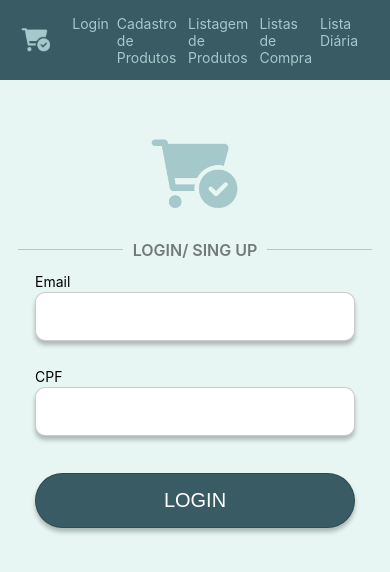
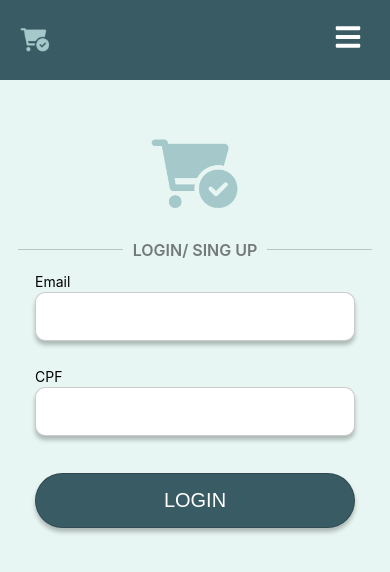
Before and after one commit to joanealves/hackathon, a React (Create React App) app: page / in a window 390 px wide. Shown: the top 572 px of the page. Built offline with nearby package versions, Linux system fonts and the light colour scheme.

Commit message:
Adjust NavBar

```diff
--- /dev/null
+++ b/src/components/navbar/Navbar.css
@@ -0,0 +1,78 @@
+.navbar {
+    background-color: #395b64;
+    height: 80px;
+    display: flex;
+    justify-content: space-between;
+    align-items: center;
+}
+
+.menu-bars {
+    margin-right: 2rem;
+    font-size: 2rem;
+    background: none;
+    color: white;
+}
+
+.nav-menu {
+    background-color: #395b64;
+    width: 280px;
+    height: 100vh;
+    display: flex;
+    justify-content: center;
+    position: fixed;
+    top: 0;
+    right: -100%;
+    transition: 850ms;
+}
+
+.nav-menu.active {
+    right: 0;
+    transition: 350ms;
+    background-color: #395b64;
+    color: #a5c9ca;
+}
+
+.nav-text {
+    display: flex;
+    justify-content: flex-end;
+    align-items: center;
+    padding: 8px 0px 8px 16px;
+    list-style: none;
+    height: 60px;
+}
+
+.nav-text a {
+    text-decoration: none;
+    color: #f5f5f5;
+    font-size: 18px;
+    width: 95%;
+    height: 100%;
+    display: flex;
+    justify-content: flex-end;
+    margin-right: 15px;
+    align-items: center;
+    padding: 0 16px;
+    border-radius: 4px;
+}
+
+.nav-text a:hover {
+    background-color: #e7f6f2;
+    color: #395b64;
+}
+
+.nav-menu-items {
+    width: 100%;
+}
+
+.navbar-toggle {
+    background-color: #395b64;
+    width: 100%;
+    height: 80px;
+    display: flex;
+    justify-content: flex-end;
+    align-items: center;
+}
+
+.span {
+    margin-right: 16px;
+}
--- a/src/components/navbar/Navbar.js
+++ b/src/components/navbar/Navbar.js
@@ -1,27 +1,83 @@
-// import { Link } from 'react-router-dom'
-import * as S from "./Navbar.styles"
+import React, { useState, useEffect } from "react";
+import * as FaIcons from "react-icons/fa";
+import * as AiIcons from "react-icons/ai";
+import "./Navbar.css";
+import * as S from "./Navbar.styles";
+
 // import Logo from "../../assets/marketit.png"
-import LogoCar from "../../assets/Logo sem fundo.png"
+import LogoCar from "../../assets/Logo sem fundo.png";
+import { Link } from "react-router-dom";
+import { NavbarData } from "./NavbarData";
 
 function Navbar() {
+    const [sidebar, setSidebar] = useState(false);
+
+    const showSidebar = () => setSidebar(!sidebar);
+
+    const [isDesktop, setDesktop] = useState(window.innerWidth > 1024);
+
+    const updateMedia = () => {
+        setDesktop(window.innerWidth > 1024);
+    };
+
+    useEffect(() => {
+        window.addEventListener("resize", updateMedia);
+        return () => window.removeEventListener("resize", updateMedia);
+    });
+
     return (
+        <>
+            {isDesktop ? (
+                <>
                     <S.HEADER>
                         <S.LogoContainer>
-                <S.LogoCar src={LogoCar} alt="Logo escrita Market.It">
-                </S.LogoCar>
+                            <S.LogoCar src={LogoCar} alt="Logo escrita Market.It"></S.LogoCar>
                             {/* <S.MarketLogo src={Logo} alt="Logo escrita Market.It">
                 </S.MarketLogo> */}
                         </S.LogoContainer>
                         <S.NavContainer>
-                <S.NavLink exact to="/">Login</S.NavLink>
-                <S.NavLink to="/cadastro">Cadastro de Produtos</S.NavLink>
-                <S.NavLink to="/listagem">Listagem de Produtos</S.NavLink>
-                <S.NavLink to="/listas-compras">Listas de Compra</S.NavLink>
-                <S.NavLink to="/lista-completa">Lista Diária</S.NavLink>
+                            <S.NavLink exact to="/">
+                                Login |
+                            </S.NavLink>
+                            <S.NavLink to="/cadastro">Cadastro de Produtos | </S.NavLink>
+                            <S.NavLink to="/listagem">Listagem de Produtos | </S.NavLink>
+                            <S.NavLink to="/listas-compras">Listas de Compra | </S.NavLink>
+                            <S.NavLink to="/lista-completa">Lista Diária </S.NavLink>
                         </S.NavContainer>
-
                     </S.HEADER>
-
-    )
+                </>
+            ) : (
+                <>
+                    <div className="navbarContainer">
+                        <div className="navbar">
+                            <S.LogoCar src={LogoCar} alt="Logo escrita Mark.It"></S.LogoCar>
+                            <Link to="#" className="menu-bars">
+                                <FaIcons.FaBars onClick={showSidebar} />
+                            </Link>
+                        </div>
+                        <nav className={sidebar ? "nav-menu active" : "nav-menu"}>
+                            <ul className="nav-menu-items" onClick={showSidebar}>
+                                <li className="navbar-toggle">
+                                    <Link to="#" className="menu-bars">
+                                        <AiIcons.AiOutlineClose />
+                                    </Link>
+                                </li>
+                                {NavbarData.map((item, index) => {
+                                    return (
+                                        <li key={index} className={item.cName}>
+                                            <Link to={item.path}>
+                                                <span className="span">{item.title}</span>
+                                                {item.icon}
+                                            </Link>
+                                        </li>
+                                    );
+                                })}
+                            </ul>
+                        </nav>
+                    </div>
+                </>
+            )}
+        </>
+    );
 }
-export default Navbar
+export default Navbar;
--- a/src/components/navbar/Navbar.styles.js
+++ b/src/components/navbar/Navbar.styles.js
@@ -11,6 +11,7 @@ export const HEADER = styled.header`
   flex-direction: row;
   justify-content: space-between;
 `;
+
 export const LogoContainer = styled.div`
   display: flex;
 `;
@@ -19,6 +20,7 @@ export const MarketLogo = styled.img`
 `;
 export const LogoCar = styled.img`
   height: 30px;
+  margin-left: 15px;
 `;
 
 export const NavContainer = styled.nav`
@@ -31,10 +33,9 @@ export const NavLink = styled(Link)`
   text-decoration: none;
   color: var(--green_light);
   cursor: pointer;
-
   &:hover {
-    color: var(--gray);
-    filter: brightness(0.8);
+    color: var(--white);
+    // filter: brightness(0.8);
     /* text-decoration: none; */
   }
 `;
--- /dev/null
+++ b/src/components/navbar/NavbarData.js
@@ -0,0 +1,37 @@
+import React from "react";
+// import * as FaIcons from "react-icons/fa";
+import * as AiIcons from "react-icons/ai";
+import * as IoIcons from "react-icons/io5";
+
+export const NavbarData = [
+    {
+        title: "Login",
+        path: "/",
+        icon: <IoIcons.IoLogInOutline />,
+        cName: "nav-text",
+    },
+    {
+        title: "Cadastro de produtos",
+        path: "/cadastro",
+        icon: <AiIcons.AiOutlinePlusCircle />,
+        cName: "nav-text",
+    },
+    {
+        title: "Lista de produtos",
+        path: "/listagem",
+        icon: <AiIcons.AiOutlineUnorderedList />,
+        cName: "nav-text",
+    },
+    {
+        title: "Listas de compras",
+        path: "/listas-compras",
+        icon: <AiIcons.AiOutlineCalendar />,
+        cName: "nav-text",
+    },
+    {
+        title: "Lista diária",
+        path: "/lista-completa",
+        icon: <IoIcons.IoTodayOutline />,
+        cName: "nav-text",
+    },
+];
```
Lines whose indentation alone changed are shown as unchanged.
